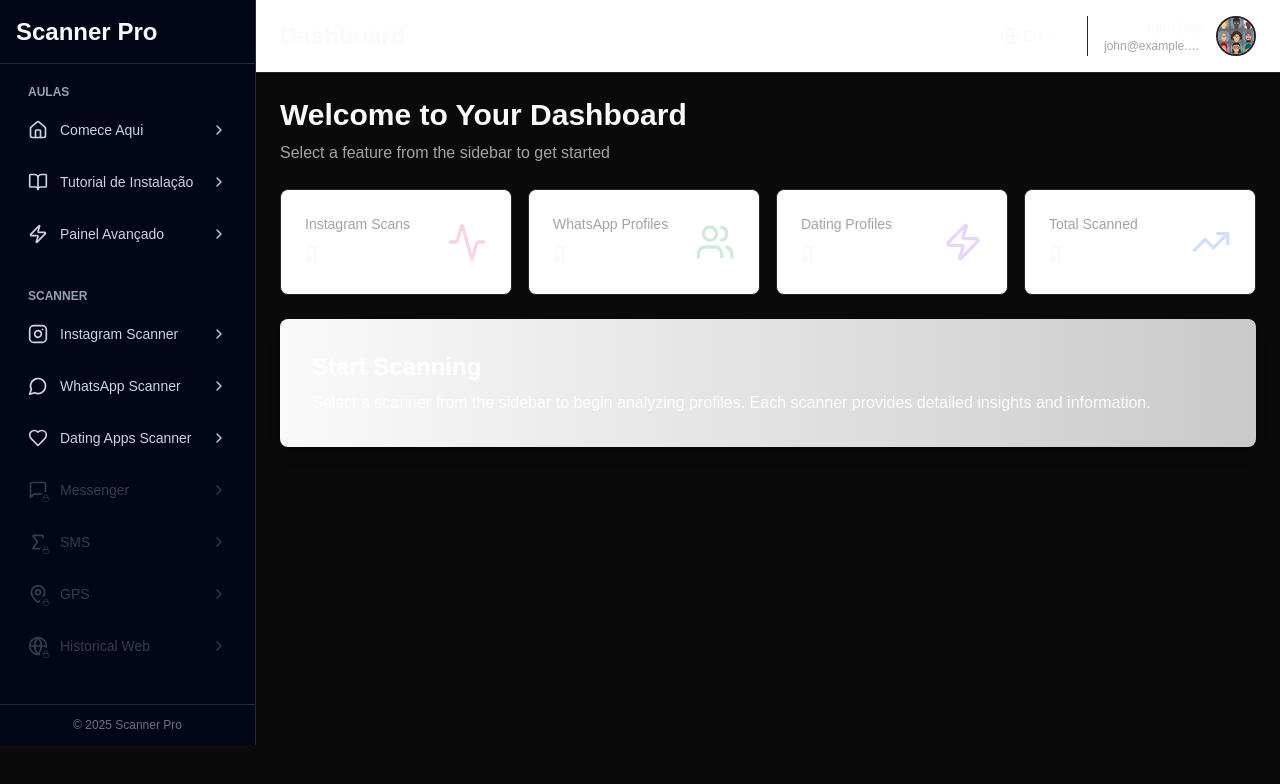
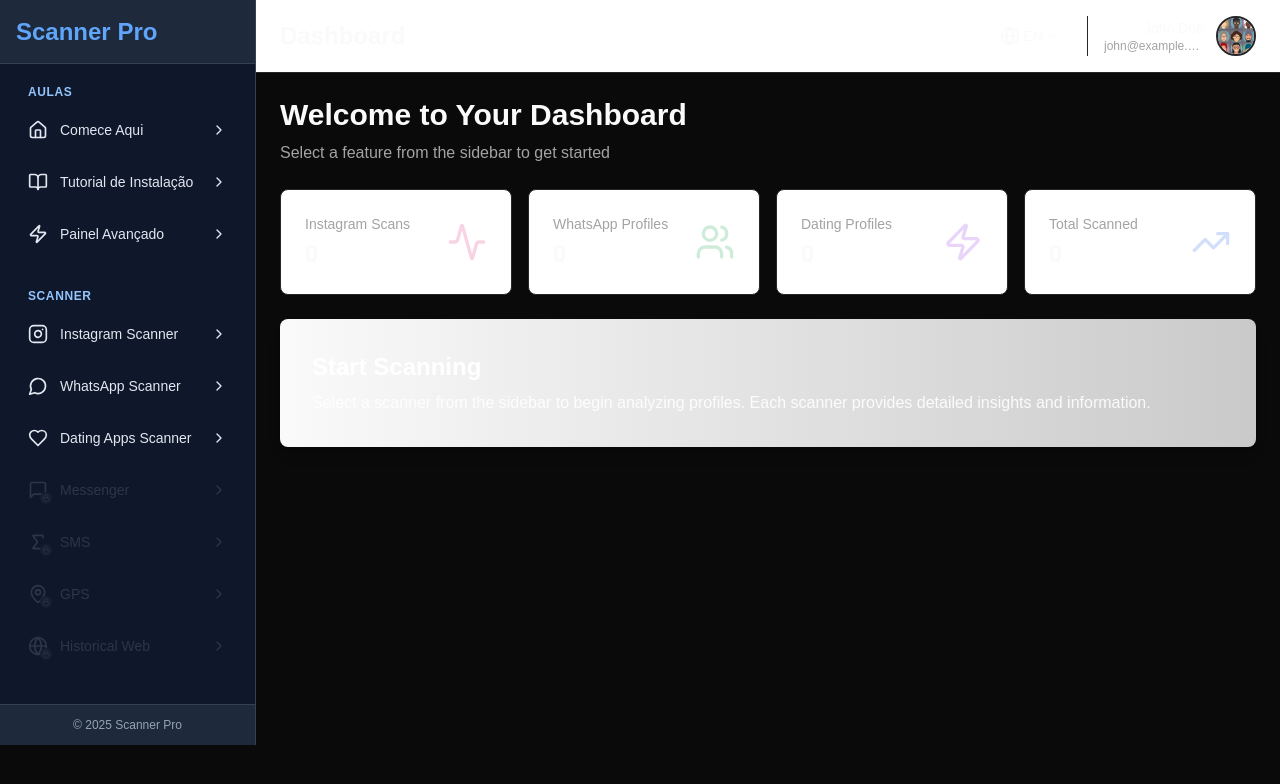
Before and after one commit to madsonpapito/pc-infidelity, a Next.js app: page /dashboard in a window 1280 px wide. Shown: the top 784 px of the page. Built offline with nearby package versions, Linux system fonts and the light colour scheme.

Commit message:
fix: melhorar contraste de cores para melhor legibilidade

```diff
--- a/components/courses-content.tsx
+++ b/components/courses-content.tsx
@@ -83,19 +83,19 @@ export default function CoursesContent() {
       <div className="space-y-6">
         {/* Header */}
         <div>
-          <h1 className="text-3xl font-bold text-foreground mb-2">{getCategoryTitle()}</h1>
-          <p className="text-muted-foreground">
+          <h1 className="text-3xl font-bold text-white mb-2">{getCategoryTitle()}</h1>
+          <p className="text-slate-300">
             {selectedCourse?.description}
           </p>
         </div>
 
         {loading ? (
           <div className="text-center py-12">
-            <p className="text-muted-foreground">Carregando cursos...</p>
+            <p className="text-slate-300">Carregando cursos...</p>
           </div>
         ) : courses.length === 0 ? (
           <div className="text-center py-12">
-            <p className="text-muted-foreground">Nenhum curso disponível nesta categoria.</p>
+            <p className="text-slate-300">Nenhum curso disponível nesta categoria.</p>
           </div>
         ) : (
           <div className="grid grid-cols-1 lg:grid-cols-3 gap-6">
@@ -103,19 +103,19 @@ export default function CoursesContent() {
             <div className="lg:col-span-1">
               <div className="space-y-2">
                 {courses.map((course) => (
-                  <button
+                    <button
                     key={course.id}
                     onClick={() => handleSelectCourse(course)}
                     className={`w-full text-left p-4 rounded-lg border-2 transition-all ${
                       selectedCourse?.id === course.id
-                        ? "border-blue-500 bg-blue-50 dark:bg-blue-950"
-                        : "border-border hover:border-blue-300"
+                        ? "border-blue-500 bg-blue-900 dark:bg-blue-900"
+                        : "border-slate-700 hover:border-blue-400 bg-slate-800"
                     }`}
                   >
                     <div className="flex items-start justify-between gap-2">
                       <div className="flex-1">
-                        <h3 className="font-semibold text-foreground">{course.title}</h3>
-                        <p className="text-sm text-muted-foreground mt-1">
+                        <h3 className="font-semibold text-white">{course.title}</h3>
+                        <p className="text-sm text-slate-300 mt-1">
                           {lessons.length} aulas
                         </p>
                       </div>
@@ -126,13 +126,13 @@ export default function CoursesContent() {
 
                     {progress[course.id] !== undefined && progress[course.id] > 0 && (
                       <div className="mt-2">
-                        <div className="w-full bg-gray-200 dark:bg-gray-700 rounded-full h-1">
+                        <div className="w-full bg-slate-700 rounded-full h-1">
                           <div
                             className="bg-blue-500 h-1 rounded-full"
                             style={{ width: `${progress[course.id]}%` }}
                           />
                         </div>
-                        <p className="text-xs text-muted-foreground mt-1">
+                        <p className="text-xs text-slate-300 mt-1">
                           {progress[course.id]}% concluído
                         </p>
                       </div>
@@ -145,11 +145,11 @@ export default function CoursesContent() {
             {/* Aulas */}
             <div className="lg:col-span-2">
               <div className="space-y-4">
-                <h2 className="text-2xl font-bold text-foreground">Aulas</h2>
+                <h2 className="text-2xl font-bold text-white">Aulas</h2>
 
                 {lessons.length === 0 ? (
-                  <div className="text-center py-12 bg-slate-50 dark:bg-slate-900 rounded-lg">
-                    <p className="text-muted-foreground">Nenhuma aula disponível.</p>
+                  <div className="text-center py-12 bg-slate-800 rounded-lg">
+                    <p className="text-slate-300">Nenhuma aula disponível.</p>
                   </div>
                 ) : (
                   <div className="space-y-3">
@@ -157,18 +157,18 @@ export default function CoursesContent() {
                       <Link
                         key={lesson.id}
                         href={`/dashboard/courses/${selectedCourse?.id}/${lesson.id}`}
-                        className="block p-4 border border-border rounded-lg hover:border-blue-500 hover:bg-slate-50 dark:hover:bg-slate-900 transition-all group"
+                        className="block p-4 border border-slate-700 rounded-lg hover:border-blue-400 hover:bg-slate-800 transition-all group bg-slate-800"
                       >
                         <div className="flex items-start justify-between gap-4">
                           <div className="flex-1 min-w-0">
-                            <h3 className="font-semibold text-foreground group-hover:text-blue-600 dark:group-hover:text-blue-400">
+                            <h3 className="font-semibold text-white group-hover:text-blue-300">
                               {lesson.title}
                             </h3>
-                            <p className="text-sm text-muted-foreground mt-1 line-clamp-2">
+                            <p className="text-sm text-slate-300 mt-1 line-clamp-2">
                               {lesson.description}
                             </p>
 
-                            <div className="flex items-center gap-4 mt-3 text-xs text-muted-foreground">
+                            <div className="flex items-center gap-4 mt-3 text-xs text-slate-400">
                               <div className="flex items-center gap-1">
                                 <Clock className="w-4 h-4" />
                                 {lesson.duration_minutes} min
@@ -180,7 +180,7 @@ export default function CoursesContent() {
                             </div>
                           </div>
 
-                          <ArrowRight className="w-5 h-5 text-muted-foreground group-hover:text-blue-600 dark:group-hover:text-blue-400 flex-shrink-0 mt-1" />
+                          <ArrowRight className="w-5 h-5 text-slate-400 group-hover:text-blue-300 flex-shrink-0 mt-1" />
                         </div>
                       </Link>
                     ))}
--- a/components/sidebar.tsx
+++ b/components/sidebar.tsx
@@ -129,13 +129,13 @@ export default function Sidebar({ open, onToggle, activeTab }: SidebarProps) {
 
   return (
     <aside
-      className={`w-64 md:w-64 bg-slate-950 border-r border-slate-800 transition-all duration-300 flex flex-col overflow-hidden md:relative ${
+      className={`w-64 md:w-64 bg-slate-900 border-r border-slate-700 transition-all duration-300 flex flex-col overflow-hidden md:relative ${
         open ? "relative" : ""
       }`}
     >
       {/* Logo/Brand Area */}
-      <div className="h-16 flex items-center justify-between px-4 border-b border-slate-800">
-        <div className="text-2xl font-bold text-primary">Scanner Pro</div>
+      <div className="h-16 flex items-center justify-between px-4 border-b border-slate-700 bg-slate-800">
+        <div className="text-2xl font-bold text-blue-400">Scanner Pro</div>
         <button onClick={onToggle} className="md:hidden p-1 hover:bg-secondary rounded-md" aria-label="Close sidebar">
           <X className="w-5 h-5" />
         </button>
@@ -145,7 +145,7 @@ export default function Sidebar({ open, onToggle, activeTab }: SidebarProps) {
       <nav className="flex-1 overflow-y-auto p-3">
         {sections.map((section) => (
           <div key={section} className="mb-6">
-            <p className="text-xs font-semibold text-slate-400 uppercase px-4 py-2">{section}</p>
+            <p className="text-xs font-semibold text-blue-300 uppercase px-4 py-2 tracking-wider">{section}</p>
 
             {menuItems
               .filter((item) => item.section === section)
@@ -158,12 +158,12 @@ export default function Sidebar({ open, onToggle, activeTab }: SidebarProps) {
                     {item.blocked ? (
                       <button
                         disabled
-                        className="w-full flex items-center gap-3 px-4 py-3 rounded-md text-slate-500 opacity-50 cursor-not-allowed mb-2 transition-all text-sm md:text-sm"
+                        className="w-full flex items-center gap-3 px-4 py-3 rounded-md text-slate-600 opacity-50 cursor-not-allowed mb-2 transition-all text-sm md:text-sm"
                         title={t.featureUnavailable}
                       >
                         <div className="relative flex-shrink-0">
                           <Icon className="w-5 h-5" />
-                          <Lock className="w-3 h-3 absolute -bottom-1 -right-1 bg-slate-950 rounded-full p-0.5" />
+                          <Lock className="w-3 h-3 absolute -bottom-1 -right-1 bg-slate-800 rounded-full p-0.5" />
                         </div>
                         <span className="text-sm font-medium">{item.label}</span>
                         <ChevronRight className="w-4 h-4 ml-auto flex-shrink-0" />
@@ -175,9 +175,9 @@ export default function Sidebar({ open, onToggle, activeTab }: SidebarProps) {
                         className={`flex items-center gap-3 px-4 py-3 rounded-md transition-all mb-2 text-sm md:text-sm ${
                           isActive
                             ? section === "Aulas"
-                              ? "bg-blue-600 text-white"
-                              : "bg-slate-700 text-white"
-                            : "text-slate-300 hover:bg-slate-800"
+                              ? "bg-blue-600 text-white font-semibold"
+                              : "bg-slate-600 text-white font-semibold"
+                            : "text-slate-200 hover:bg-slate-700 hover:text-white"
                         }`}
                       >
                         <Icon className="w-5 h-5 flex-shrink-0" />
@@ -193,7 +193,7 @@ export default function Sidebar({ open, onToggle, activeTab }: SidebarProps) {
       </nav>
 
       {/* Footer */}
-      <div className="border-t border-slate-800 p-3 text-center text-xs text-slate-500">
+      <div className="border-t border-slate-700 p-3 text-center text-xs text-slate-400 bg-slate-800">
         <p>© 2025 Scanner Pro</p>
       </div>
     </aside>
```
